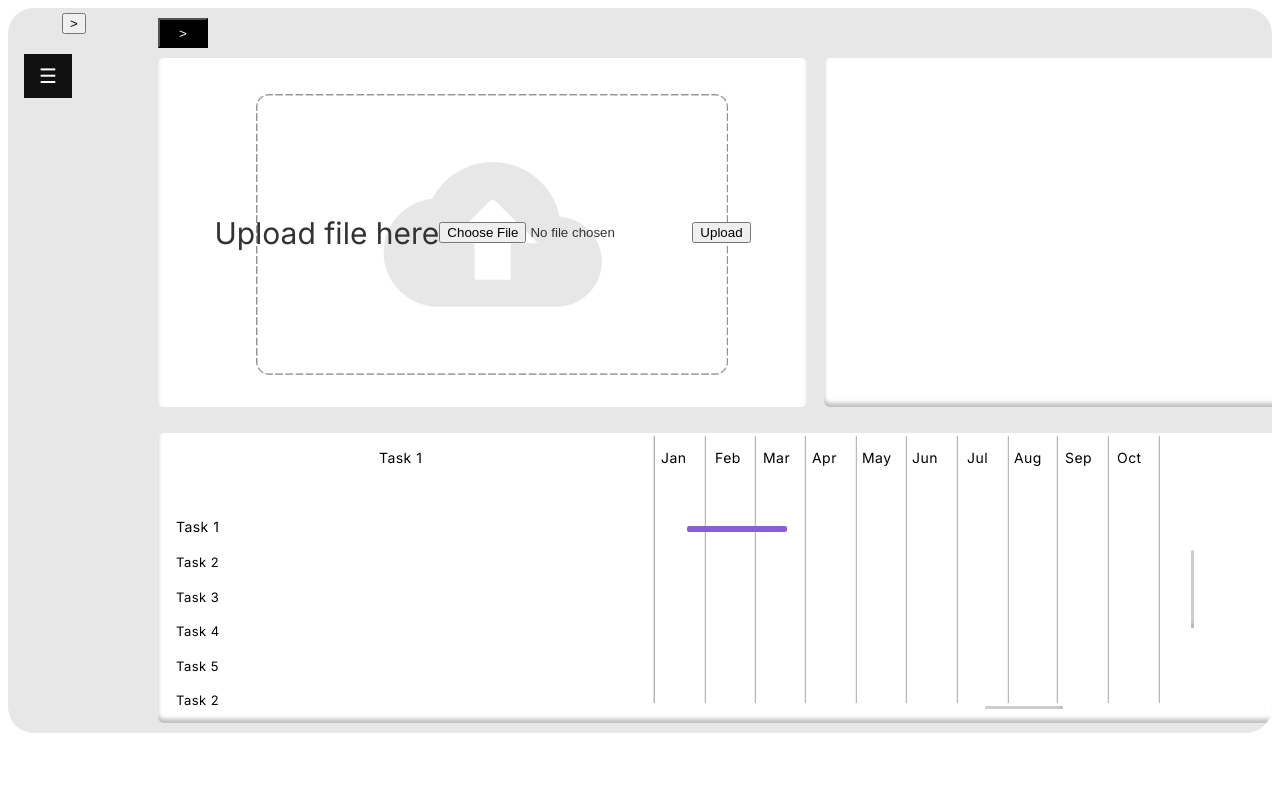
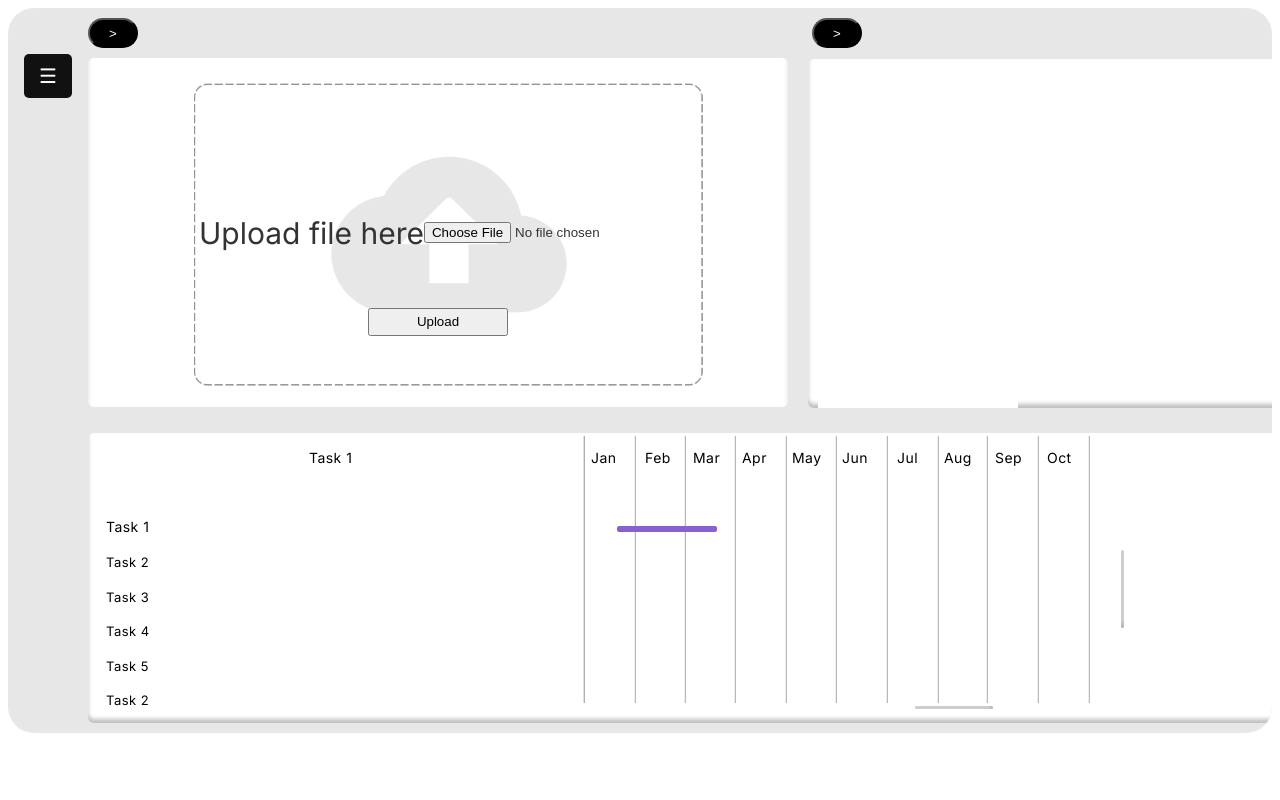
Before and after one commit to Gritbytelabsexperiments/sceduleplanning1.io, a website built with Parcel: page templates/index4.html in a window 1280 px wide. Built offline with nearby package versions, Linux system fonts and the light colour scheme.

Commit message:
Update index1.css

```diff
--- a/templates/index1.css
+++ b/templates/index1.css
@@ -8,32 +8,44 @@
   position: relative;
   top: 10px;
   height: 30px;
-  left: 150px;
+  left: 80px;
   background-color:black;
   width: 50px;
   color: white;
   text-align: center;
+  border-radius: 20px;
 }
 .frame-child {
   top: 50px;
-  left: 150px;
-  width: 649px;
+  left: 80px;
+  width: 700px;
   height: 349px;
   object-fit: cover;
 }
 .frame{
   top: 50px;
-  left: 150px;
-  width: 649px;
+  align-items: center;
+  width: 700px;
   height: 349px;
   object-fit: cover;
 }
+#toggleHierarchyBtn1 {
+  position: relative;
+  top: 10px;
+  height: 30px;
+  left: 750px;
+  background-color:black;
+  width: 50px;
+  color: white;
+  text-align: center;
+  border-radius: 20px;
+}
 .frame-item {
-  top: 50px;
-  left: 816px;
+  top: 51px;
+  left: 800px;
   background-color: #fff;
   box-shadow: 0-4px 4px rgba(0, 0, 0, 0.25) inset;
-  width: 607px;
+  width: 627px;
   height: 349px;
 }
 .task-1-wrapper {
@@ -368,10 +380,10 @@
 }
 .frame-group {
   top: 425px;
-  left: 150px;
+  left: 80px;
   border-radius: 6px;
   background-color: #fff;
-  width: 1272px;
+  width: 1350px;
   height: 290px;
   cursor: pointer;
 }
@@ -418,6 +430,18 @@
   overflow: auto;
   transition: left 0.3s ease;
 }
+#hierarchy-container1 {
+  cursor: pointer;
+  position: absolute;
+  top: 10px;
+  left: 10px;
+  width: 200px;
+  height: 98%;
+  background-color: white;
+  overflow: auto;
+  transition: left 0.3s ease;
+}
+
 .hierarchy-node {
   margin-left: 7px;
 }
@@ -456,6 +480,15 @@ display: none;
   font-size: 30px;
   color: #333;
   z-index: 999;
+  text-align: center;
+}
+.Uploadfile{
+  width: 20%;
+  height: 8%;
+  top:250px;
+  align-items: center;
+  position:absolute;
+
 }
 .frame-icon-hidden {
   display: none;
@@ -501,6 +534,7 @@ display: none;
   color: white;
   padding: 10px 15px;
   border: none;
+  border-radius: 5px;
 }
 
 .openbtn:hover {
```
